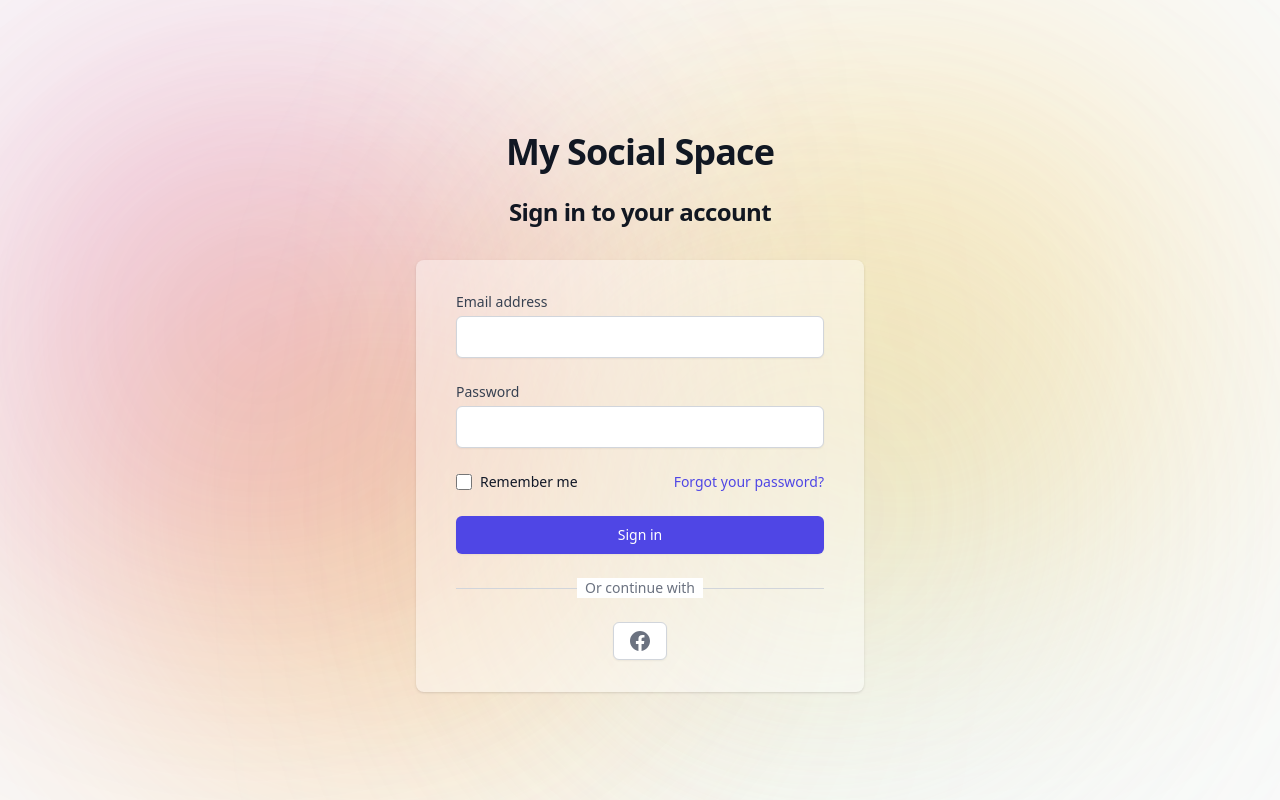
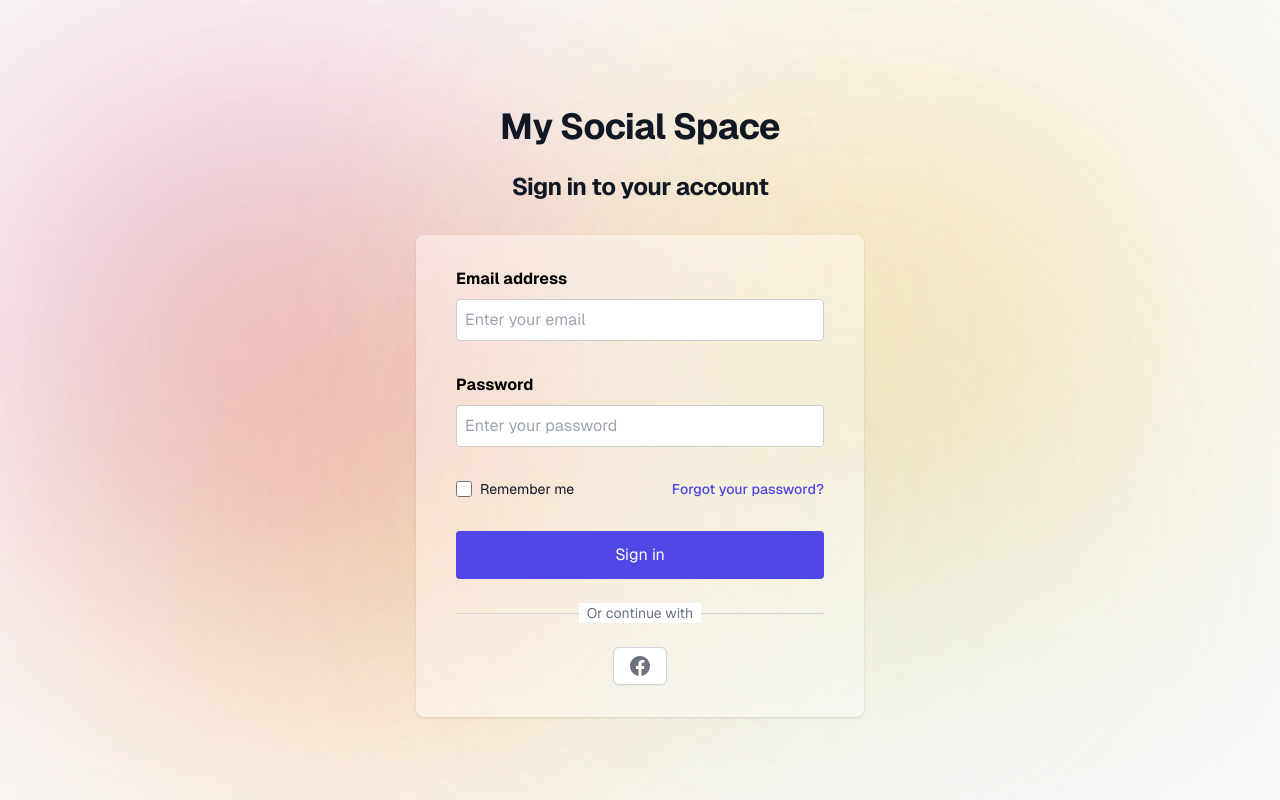
Before and after one commit to Ravinder2001/my-social-space, a Next.js app: page /login in a window 1280 px wide. Built offline with nearby package versions, Linux system fonts and the light colour scheme.

Commit message:
form validation added

```diff
--- a/package.json
+++ b/package.json
@@ -15,6 +15,7 @@
   "dependencies": {
     "@reduxjs/toolkit": "^2.5.0",
     "axios": "^1.7.9",
+    "formik": "^2.4.6",
     "js-cookie": "^3.0.5",
     "jsonwebtoken": "^9.0.2",
     "lucide-react": "^0.468.0",
@@ -24,7 +25,8 @@
     "react-dom": "^19.0.0",
     "react-hot-toast": "^2.4.1",
     "react-redux": "^9.2.0",
-    "redux-persist": "^6.0.0"
+    "redux-persist": "^6.0.0",
+    "yup": "^1.6.1"
   },
   "devDependencies": {
     "@types/jsonwebtoken": "^9.0.7",
--- a/src/app/globals.css
+++ b/src/app/globals.css
@@ -5,6 +5,7 @@
 :root {
   --background: #ffffff;
   --foreground: #171717;
+  --btnColor: #4f46e5;
 }
 
 @media (prefers-color-scheme: dark) {
--- a/src/app/login/layout.tsx
+++ b/src/app/login/layout.tsx
@@ -1,9 +1,22 @@
 import type { Metadata } from "next";
+import localFont from "next/font/local";
+import "../globals.css";
 
 export const metadata: Metadata = {
   title: "Login",
   description: "Generated by create next app",
 };
+
+const geistSans = localFont({
+  src: "../fonts/GeistVF.woff",
+  variable: "--font-geist-sans",
+  weight: "100 900",
+});
+const geistMono = localFont({
+  src: "../fonts/GeistMonoVF.woff",
+  variable: "--font-geist-mono",
+  weight: "100 900",
+});
 
 export default function RootLayout({
   children,
@@ -12,7 +25,9 @@ export default function RootLayout({
 }>) {
   return (
     <html lang="en">
-      <body suppressHydrationWarning>{children}</body>
+      <body className={`${geistSans.variable} ${geistMono.variable} antialiased`} suppressHydrationWarning>
+        {children}
+      </body>
     </html>
   );
 }
--- a/src/app/login/page.tsx
+++ b/src/app/login/page.tsx
@@ -2,18 +2,62 @@
 import { setUserDetails } from "@/lib/features/UserSlice";
 import { signIn, getSession } from "next-auth/react";
 import { useRouter } from "next/navigation";
-import React, { FormEvent } from "react";
+import React from "react";
 import { useDispatch } from "react-redux";
+
+import ReusableForm from "@/components/ReusableForm/ReusableForm";
+
+type InitialValuesType = {
+  email: string;
+  password: string;
+  rememberMe: boolean;
+};
 
 function LoginBox() {
   const router = useRouter();
   const dispatch = useDispatch();
 
-  const handleLogin = async (e: FormEvent) => {
-    e.preventDefault();
+  const initialValues: InitialValuesType = {
+    email: "",
+    password: "",
+    rememberMe: false,
+  };
+
+  const fields = [
+    { name: "email", label: "Email address", type: "email", placeholder: "Enter your email" },
+    { name: "password", label: "Password", type: "password", placeholder: "Enter your password" },
+    {
+      name: "rememberMe",
+      label: "",
+      type: "checkbox",
+      customComponent: (
+        <div className="flex items-center justify-between">
+          <div className="flex items-center">
+            <input
+              id="remember-me"
+              name="remember-me"
+              type="checkbox"
+              className="h-4 w-4 rounded border-gray-300 text-indigo-600 focus:ring-indigo-500"
+            />
+            <label htmlFor="remember-me" className="ml-2 block text-sm text-gray-900">
+              Remember me
+            </label>
+          </div>
+
+          <div className="text-sm">
+            <a href="#" className="font-medium text-indigo-600 hover:text-indigo-500">
+              Forgot your password?
+            </a>
+          </div>
+        </div>
+      ),
+    },
+  ];
+
+  const handleSubmit = async (values: InitialValuesType) => {
     const res = await signIn("credentials", {
-      email: "john.doe@example.com",
-      password: "P@ssw0rd123!",
+      email: values.email,
+      password: values.password,
       redirect: false,
     });
 
@@ -45,66 +89,13 @@ function LoginBox() {
 
         <div className="mt-8 sm:mx-auto sm:w-full sm:max-w-md z-10">
           <div className="bg-white py-8 px-4 shadow sm:rounded-lg sm:px-10 bg-opacity-40">
-            <form className="space-y-6" action="#" onSubmit={handleLogin} method="POST">
-              <div>
-                <label htmlFor="email" className="block text-sm font-medium text-gray-700">
-                  Email address
-                </label>
-                <div className="mt-1">
-                  <input
-                    id="email"
-                    name="email"
-                    type="email"
-                    autoComplete="email"
-                    className="block w-full appearance-none rounded-md border border-gray-300 px-3 py-2 placeholder-gray-400 shadow-sm focus:border-indigo-500 focus:outline-none focus:ring-indigo-500 sm:text-md"
-                  />
-                </div>
-              </div>
-
-              <div>
-                <label htmlFor="password" className="block text-sm font-medium text-gray-700">
-                  Password
-                </label>
-                <div className="mt-1">
-                  <input
-                    id="password"
-                    name="password"
-                    type="password"
-                    autoComplete="current-password"
-                    className="block w-full appearance-none rounded-md border border-gray-300 px-3 py-2 placeholder-gray-400 shadow-sm focus:border-indigo-500 focus:outline-none focus:ring-indigo-500 sm:text-md"
-                  />
-                </div>
-              </div>
-
-              <div className="flex items-center justify-between">
-                <div className="flex items-center">
-                  <input
-                    id="remember-me"
-                    name="remember-me"
-                    type="checkbox"
-                    className="h-4 w-4 rounded border-gray-300 text-indigo-600 focus:ring-indigo-500"
-                  />
-                  <label htmlFor="remember-me" className="ml-2 block text-sm text-gray-900">
-                    Remember me
-                  </label>
-                </div>
-
-                <div className="text-sm">
-                  <a href="#" className="font-medium text-indigo-600 hover:text-indigo-500">
-                    Forgot your password?
-                  </a>
-                </div>
-              </div>
-
-              <div>
-                <button
-                  type="submit"
-                  className="flex w-full justify-center rounded-md border border-transparent bg-indigo-600 py-2 px-4 text-sm font-medium text-white shadow-sm hover:bg-indigo-700 focus:outline-none focus:ring-2 focus:ring-indigo-500 focus:ring-offset-2"
-                >
-                  Sign in
-                </button>
-              </div>
-            </form>
+            <ReusableForm
+              initialValues={initialValues}
+              onSubmit={handleSubmit}
+              fields={fields}
+              submitButtonText="Sign in"
+              schemaName="userLoginSchema"
+            />
 
             <div className="mt-6">
               <div className="relative">
--- /dev/null
+++ b/src/components/ReusableForm/ReusableForm.tsx
@@ -0,0 +1,77 @@
+/* eslint-disable  @typescript-eslint/no-explicit-any */
+import React from "react";
+import { Formik, Form, Field, ErrorMessage, FieldArray } from "formik";
+import styles from "./style.module.css";
+import YupSchema from "@/utils/comman/YupValidations";
+
+type YupSchemaKeys = keyof typeof YupSchema;
+
+interface FormField {
+  name: string;
+  label: string;
+  type: string;
+  placeholder?: string;
+  isDynamic?: boolean;
+  customComponent?: React.ReactNode;
+}
+
+interface ReusableFormProps {
+  initialValues: Record<string, any>;
+  schemaName: YupSchemaKeys;
+  onSubmit: (values: any) => void;
+  fields: FormField[];
+  submitButtonText?: string;
+}
+
+const ReusableForm: React.FC<ReusableFormProps> = ({ initialValues, schemaName, onSubmit, fields, submitButtonText = "Submit" }) => {
+  return (
+    <Formik initialValues={initialValues} validationSchema={YupSchema[schemaName]} onSubmit={onSubmit}>
+      {({ values }) => (
+        <Form className={styles.formContainer}>
+          {fields.map((field, index) =>
+            field.customComponent ? (
+              <div key={index} className={styles.customComponent}>
+                {field.customComponent}
+              </div>
+            ) : field.isDynamic ? (
+              <FieldArray
+                key={index}
+                name={field.name}
+                render={(arrayHelpers) => (
+                  <div className={styles.dynamicFieldContainer}>
+                    <label className={styles.label}>{field.label}</label>
+                    {values[field.name].map((_: any, idx: number) => (
+                      <div key={idx} className={styles.dynamicField}>
+                        <Field name={`${field.name}[${idx}]`} type={field.type} placeholder={field.placeholder} className={styles.input} />
+                        <button type="button" onClick={() => arrayHelpers.remove(idx)} className={styles.removeButton}>
+                          Remove
+                        </button>
+                      </div>
+                    ))}
+                    <button type="button" onClick={() => arrayHelpers.push("")} className={styles.addButton}>
+                      Add
+                    </button>
+                    <ErrorMessage name={field.name} component="div" className={styles.errorMsg} />
+                  </div>
+                )}
+              />
+            ) : (
+              <div key={index} className={styles.fieldContainer}>
+                <label htmlFor={field.name} className={styles.label}>
+                  {field.label}
+                </label>
+                <Field id={field.name} name={field.name} type={field.type} placeholder={field.placeholder} className={styles.input} />
+                <ErrorMessage name={field.name} component="div" className={styles.errorMsg} />
+              </div>
+            )
+          )}
+          <button type="submit" className={styles.submitButton}>
+            {submitButtonText}
+          </button>
+        </Form>
+      )}
+    </Formik>
+  );
+};
+
+export default ReusableForm;
--- /dev/null
+++ b/src/components/ReusableForm/style.module.css
@@ -0,0 +1,74 @@
+.formContainer {
+  max-width: 400px;
+  margin: 0 auto;
+  display: flex;
+  flex-direction: column;
+  gap: 16px;
+  border-radius: 8px;
+}
+
+.customComponent {
+  margin-bottom: 16px;
+}
+
+.dynamicFieldContainer {
+  margin-bottom: 16px;
+}
+
+.dynamicField {
+  display: flex;
+  align-items: center;
+  gap: 8px;
+  margin-top: 8px;
+}
+
+.fieldContainer {
+  margin-bottom: 16px;
+}
+
+.label {
+  font-weight: bold;
+  margin-bottom: 8px;
+  display: block;
+}
+
+.input {
+  width: 100%;
+  padding: 8px;
+  border: 1px solid #ccc;
+  border-radius: 4px;
+}
+
+.errorMsg {
+  color: red;
+  font-size: 12px;
+  margin-top: 4px;
+}
+
+.addButton {
+  margin-top: 8px;
+  background: green;
+  color: white;
+  border: none;
+  padding: 8px 12px;
+  cursor: pointer;
+  border-radius: 4px;
+}
+
+.removeButton {
+  background: red;
+  color: white;
+  border: none;
+  padding: 8px 12px;
+  cursor: pointer;
+  border-radius: 4px;
+}
+
+.submitButton {
+  background-color: var(--btnColor);
+  color: white;
+  border: none;
+  padding: 12px;
+  border-radius: 4px;
+  cursor: pointer;
+}
--- /dev/null
+++ b/src/utils/comman/YupValidations.ts
@@ -0,0 +1,25 @@
+import * as Yup from "yup";
+import Constants from "../constants/Constant";
+
+const emailValidation = Yup.string().email("Invalid email").required("Email is required");
+
+const passwordValidation = Yup.string()
+  .min(8, "Password must be at least 8 characters long")
+  .max(50, "Password must be at most 50 characters long")
+  .matches(
+    Constants.PASSWORD_REGEX,
+    "Password must contain at least one lowercase letter, one uppercase letter, one number, and one special character"
+  )
+  .required("Password is required");
+
+const YupSchema = {
+  emailValidation, // Exported for reuse
+  passwordValidation, // Exported for reuse
+  userLoginSchema: Yup.object().shape({
+    email: emailValidation,
+    password: passwordValidation,
+    rememberMe: Yup.boolean(),
+  }),
+};
+
+export default YupSchema;
--- a/src/utils/constants/Constant.ts
+++ b/src/utils/constants/Constant.ts
@@ -1,4 +1,5 @@
 const Constants = {
   LOCAL_STORAGE_KEY: "key-name",
+  PASSWORD_REGEX: /^(?=.*[a-z])(?=.*[A-Z])(?=.*\d)(?=.*[@$!%*?&])[A-Za-z\d@$!%*?&]{8,50}$/,
 };
 export default Constants;
```
Also changed, not shown: 2 other files (tests, documents, lock files or other folders).
